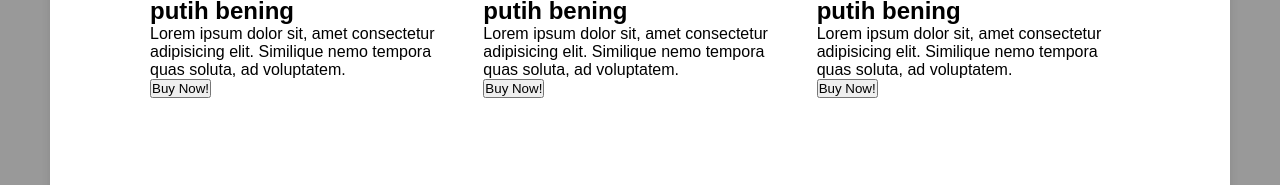
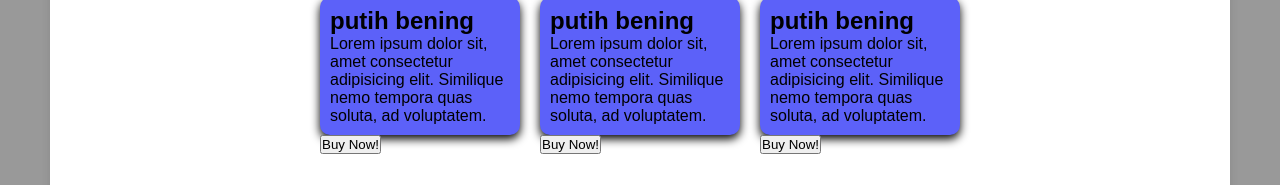
Before and after one commit to FAadhilAhmad/web-fadhil-pertama, a plain HTML site: page index.html in a window 1280 px wide. Shown: the part 1537-1722 px from the top of the page. Drawn offline with Linux system fonts and the light colour scheme.

Commit message:
Update style.css =>penambahan style di bagian kategori produk
menambahkan style warna dan block di bagian jenis produk dengan menambahkan warna unggu agar serasi dengan navbar dan menambahkan button

```diff
--- a/style.css
+++ b/style.css
@@ -76,11 +76,6 @@ body {
     height: 300px;
     object-fit: cover;
 }
-.gambar{
-    /* text-align: center; */
-    /* padding: 100px; */
-
-}
 .container2{
     display: flex;
     align-items: center;
@@ -102,3 +97,10 @@ body {
 .header{
    text-align: center;
 }
+.block{
+    background-color: rgb(92, 97, 249);
+    width: 200px;
+    padding: 10px;
+    border-radius: 10px;
+    box-shadow: 0px 4px 10px rgb(0, 0, 0, 1);
+}
```
